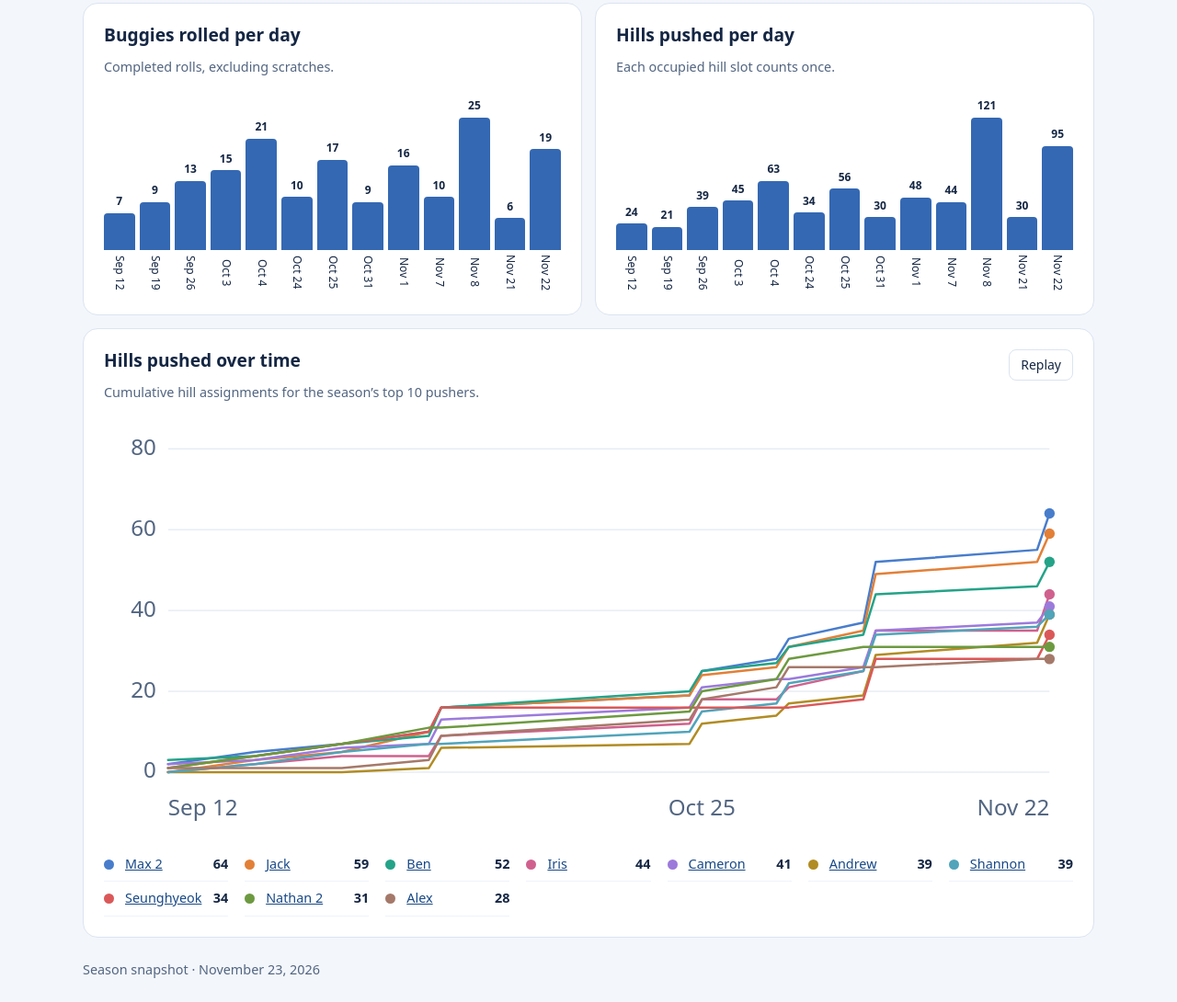
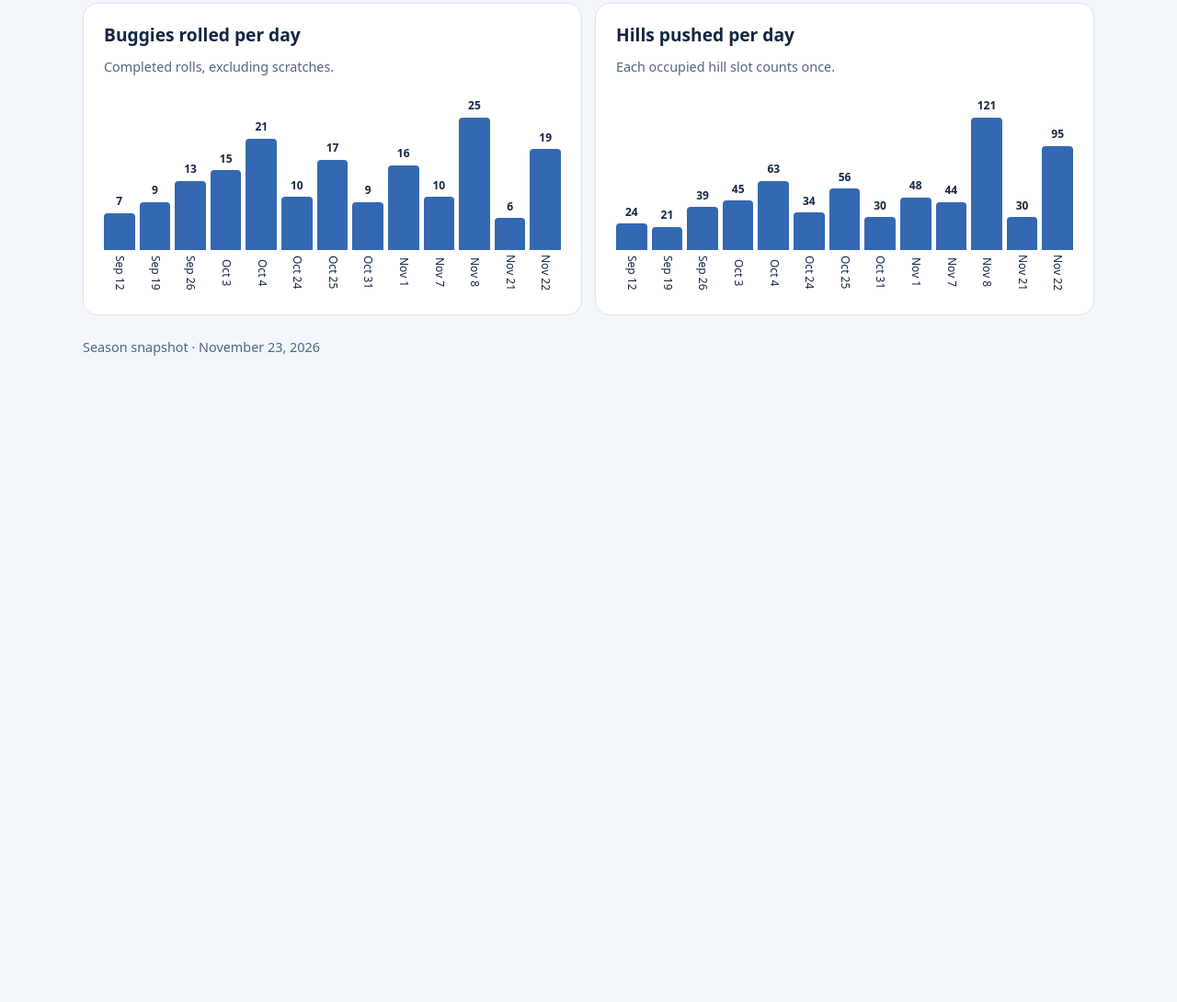
Before and after one commit to maxlang7/buggy-rolls-dashboard, a plain HTML site: page index.html in a window 1280 px wide. Shown: the part 679-1769 px from the top of the page at 92% size. After the commit the page ends 1092 px from the top, so only its background shows below. Drawn offline with Linux system fonts and the light colour scheme.

Commit message:
Remove cumulative pusher chart from the home page

```diff
--- a/data.js
+++ b/data.js
@@ -1,3 +1,2 @@
 const season = {"stats":[614,650,214,53],"hills":[["Hill 1",52],["Hill 2",67],["Hill 2.5",8],["Hill 3",174],["Hill 4",175],["Hill 5",174]],"dates":[["2026-09-12",7,24],["2026-09-19",9,21],["2026-09-26",13,39],["2026-10-03",15,45],["2026-10-04",21,63],["2026-10-24",10,34],["2026-10-25",17,56],["2026-10-31",9,30],["2026-11-01",16,48],["2026-11-07",10,44],["2026-11-08",25,121],["2026-11-21",6,30],["2026-11-22",19,95]]};
 const pushers = [["Aahan",0,0,0,0,1,0],["Adi",6,7,0,4,5,2],["Adrian",0,0,0,0,0,1],["Alex",0,0,0,9,17,2],["Alex 2",0,0,0,0,1,1],["Alexa",0,0,0,0,0,1],["Andrew",8,17,0,2,0,12],["Anika",0,0,0,0,1,0],["Anthony",0,0,0,1,0,0],["Ashley",0,0,0,0,0,2],["Ben",1,1,0,22,21,7],["Brayden",0,0,0,4,2,0],["Brayden 2",0,0,1,0,0,1],["Cameron",0,1,0,15,16,9],["Charles",0,0,0,1,1,1],["Condredge",9,8,0,0,3,4],["Daniel",0,0,0,0,1,1],["Derek",0,0,0,1,2,1],["Eddie",0,0,0,0,2,1],["Evan",0,0,0,1,0,0],["Henry",0,0,1,0,2,0],["Huahua",0,0,0,0,0,1],["Iris",0,21,0,6,1,16],["Jack",7,1,0,12,24,15],["Jacob",0,0,0,0,5,2],["Jessica",0,0,0,0,1,0],["Jonathan",4,0,0,0,3,2],["Kenny",3,2,0,1,2,4],["Kevin",0,0,0,0,1,0],["Khadija",0,0,0,0,1,0],["LanAnh",1,0,0,0,1,0],["Laura",0,0,0,0,0,2],["Lauren",0,0,0,0,1,0],["Leo",0,0,0,5,5,3],["Liam",0,0,0,0,2,0],["Liam L",1,1,0,4,4,5],["Liam M",3,0,0,9,6,7],["Lucas",0,0,0,0,0,1],["Mark",0,0,0,0,1,1],["Max",0,1,0,1,2,3],["Max 2",0,3,1,9,18,33],["Michael",2,0,0,0,0,0],["Nathan",4,2,0,2,1,0],["Nathan 2",0,0,1,23,7,0],["Rachael",0,0,2,4,1,0],["Ron",0,0,0,1,0,0],["Sascha",0,0,0,0,0,7],["Seunghyeok",0,0,2,26,6,0],["Shannon",1,2,0,10,3,23],["Shiloh",0,0,0,0,1,1],["Sid",0,0,0,0,2,1],["Teddy",2,0,0,0,0,1],["Tiago",0,0,0,1,1,0]];
-const pusherProgress = [[40,[2,5,7,10,16,19,25,28,33,37,52,55,64]],[23,[0,3,5,10,16,19,24,26,31,35,49,52,59]],[10,[3,4,7,9,16,20,25,27,31,34,44,46,52]],[22,[0,2,4,4,9,12,18,18,21,25,35,35,44]],[13,[2,3,6,7,13,16,21,23,23,26,35,37,41]],[6,[0,0,0,1,6,7,12,14,17,19,29,32,39]],[48,[0,2,5,7,7,10,15,17,22,25,34,36,39]],[47,[1,4,7,10,16,16,16,16,16,18,28,28,34]],[43,[1,4,7,11,11,15,20,23,28,31,31,31,31]],[3,[1,1,1,3,9,13,18,21,26,26,26,28,28]]];
--- a/index.html
+++ b/index.html
@@ -14,7 +14,6 @@
 <link rel="stylesheet" href="style.css">
 <script defer src="data.js"></script>
 <script defer src="app.js"></script>
-<script defer src="progress.js"></script>
 </head>
 <body>
 <header><div class="shell top">
@@ -34,18 +33,6 @@
 <article class="card"><h2>Buggies rolled per day</h2><p class="muted">Completed rolls, excluding scratches.</p><div id="buggies-per-day" class="days"></div></article>
 <article class="card"><h2>Hills pushed per day</h2><p class="muted">Each occupied hill slot counts once.</p><div id="hills-per-day" class="days"></div></article>
 </div>
-<article class="card progress-card">
-  <div class="progress-header">
-    <div><h2>Hills pushed over time</h2><p class="muted">Cumulative hill assignments for the season’s top 10 pushers.</p></div>
-    <button id="progress-replay" type="button">Replay</button>
-  </div>
-  <svg id="pusher-progress" viewBox="0 0 740 320" role="img" aria-labelledby="progress-title">
-    <title id="progress-title">Cumulative hill assignments by rolls date for the top 10 pushers</title>
-    <g id="progress-axes"></g>
-    <g id="progress-lines"></g>
-  </svg>
-  <ul id="progress-legend" aria-label="Pushers and final hill assignment totals"></ul>
-</article>
 </section>
 <section id="explore" hidden>
 <div class="intro"><p class="season">2026–27 season</p><h1>Explore the hills</h1></div>
--- a/progress.js
+++ /dev/null
@@ -1,80 +0,0 @@
-'use strict';
-
-const progressChart = document.getElementById('pusher-progress');
-const progressLines = document.getElementById('progress-lines');
-const progressLegend = document.getElementById('progress-legend');
-const replayProgress = document.getElementById('progress-replay');
-const reduceProgressMotion = matchMedia('(prefers-reduced-motion: reduce)');
-const progressColors = [
-  '#487dcc', '#e28038', '#24a388', '#d0618e', '#9c7adc',
-  '#b18c24', '#51a4ba', '#db5859', '#6d9a40', '#a5796a',
-];
-const dates = season.dates.map(([date]) => Date.parse(date));
-const plot = { left: 49, right: 722, top: 24, bottom: 271 };
-const yMax = Math.ceil(Math.max(...pusherProgress.map(([, counts]) => counts.at(-1))) / 20) * 20;
-const xFor = date => plot.left + (plot.right - plot.left) * (date - dates[0]) / (dates.at(-1) - dates[0]);
-const yFor = count => plot.bottom - (plot.bottom - plot.top) * count / yMax;
-
-function chartNode(tag, attributes, parent, text) {
-  const node = document.createElementNS('http://www.w3.org/2000/svg', tag);
-  for (const [key, value] of Object.entries(attributes)) node.setAttribute(key, value);
-  if (text !== undefined) node.textContent = text;
-  parent.append(node);
-  return node;
-}
-
-const axes = document.getElementById('progress-axes');
-for (let tick = 0; tick <= yMax; tick += 20) {
-  const y = yFor(tick);
-  chartNode('line', { x1: plot.left, x2: plot.right, y1: y, y2: y, class: 'progress-grid' }, axes);
-  chartNode('text', { x: plot.left - 9, y, 'text-anchor': 'end', 'dominant-baseline': 'middle' }, axes, tick);
-}
-for (const index of [0, Math.floor(dates.length / 2), dates.length - 1]) {
-  const anchor = index === 0 ? 'start' : index === dates.length - 1 ? 'end' : 'middle';
-  chartNode('text', { x: xFor(dates[index]), y: 304, 'text-anchor': anchor }, axes, dateFormat.format(dates[index]));
-}
-
-pusherProgress.forEach(([pusherIndex, counts], index) => {
-  const [name] = pushers[pusherIndex];
-  const color = progressColors[index];
-  const last = counts.at(-1);
-  const points = counts.map((count, day) => xFor(dates[day]) + ',' + yFor(count)).join(' ');
-  const line = chartNode('polyline', { points, stroke: color, class: 'progress-line' }, progressLines);
-  chartNode('title', {}, line, name + ' · ' + last + ' hill assignments');
-  chartNode('circle', { cx: plot.right, cy: yFor(last), r: 4, fill: color }, progressLines);
-
-  const item = make('li');
-  const swatch = make('span', undefined, 'dot');
-  swatch.style.background = color;
-  swatch.setAttribute('aria-hidden', 'true');
-  const link = make('a', name);
-  link.href = '#pusher-' + pusherIndex;
-  item.append(swatch, link, make('strong', last));
-  progressLegend.append(item);
-});
-
-let sweep;
-function playProgress() {
-  sweep?.cancel();
-  if (reduceProgressMotion.matches) return;
-  sweep = progressLines.animate(
-    [{ clipPath: 'inset(0 100% 0 0)' }, { clipPath: 'inset(0)' }],
-    { duration: 2200, easing: 'linear' },
-  );
-}
-
-function updateReplay() {
-  replayProgress.hidden = reduceProgressMotion.matches;
-  if (reduceProgressMotion.matches) sweep?.cancel();
-}
-updateReplay();
-reduceProgressMotion.addEventListener('change', updateReplay);
-replayProgress.addEventListener('click', playProgress);
-if ('IntersectionObserver' in window) {
-  const observer = new IntersectionObserver(entries => {
-    if (!entries.some(entry => entry.isIntersecting)) return;
-    playProgress();
-    observer.disconnect();
-  }, { threshold: 0.2 });
-  observer.observe(progressChart);
-}
--- a/style.css
+++ b/style.css
@@ -270,61 +270,3 @@ footer {
   .top nav { order: 1; width: 100%; margin-left: 0; }
   .top nav a { padding: 5px 8px; }
 }
-
-.progress-card { margin-top: 14px; }
-
-.progress-header {
-  display: flex;
-  align-items: start;
-  justify-content: space-between;
-  gap: 12px;
-}
-
-#progress-replay {
-  color: var(--ink);
-  font: inherit;
-  font-size: .875rem;
-  background: var(--card);
-  border: 1px solid var(--line);
-  border-radius: 8px;
-  padding: 5px 12px;
-  cursor: pointer;
-}
-
-#progress-replay:hover { background: light-dark(#e2edff, #273c60); }
-
-#pusher-progress {
-  display: block;
-  width: 100%;
-  height: auto;
-  margin: 4px 0 12px;
-}
-
-#progress-axes {
-  fill: var(--muted);
-  font-size: 17px;
-}
-
-.progress-grid {
-  stroke: var(--line);
-  vector-effect: non-scaling-stroke;
-}
-
-.progress-line {
-  fill: none;
-  stroke-width: 2.5px;
-  stroke-linejoin: round;
-  stroke-linecap: round;
-  vector-effect: non-scaling-stroke;
-}
-
-#progress-legend {
-  display: grid;
-  grid-template-columns: repeat(auto-fit, minmax(125px, 1fr));
-  column-gap: 18px;
-  max-height: none;
-}
-
-@media (max-width: 600px) {
-  #progress-axes { font-size: 25px; }
-}
```
